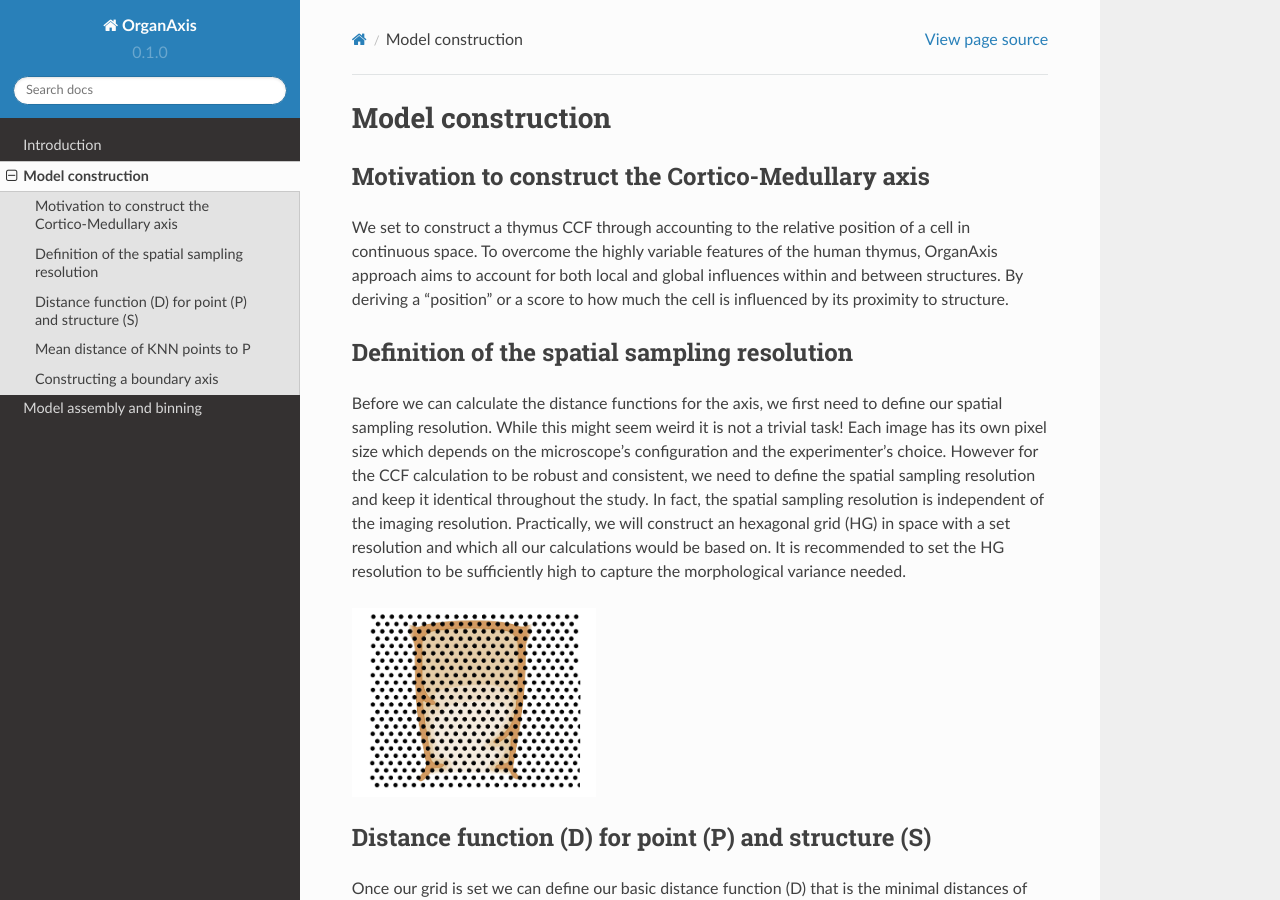
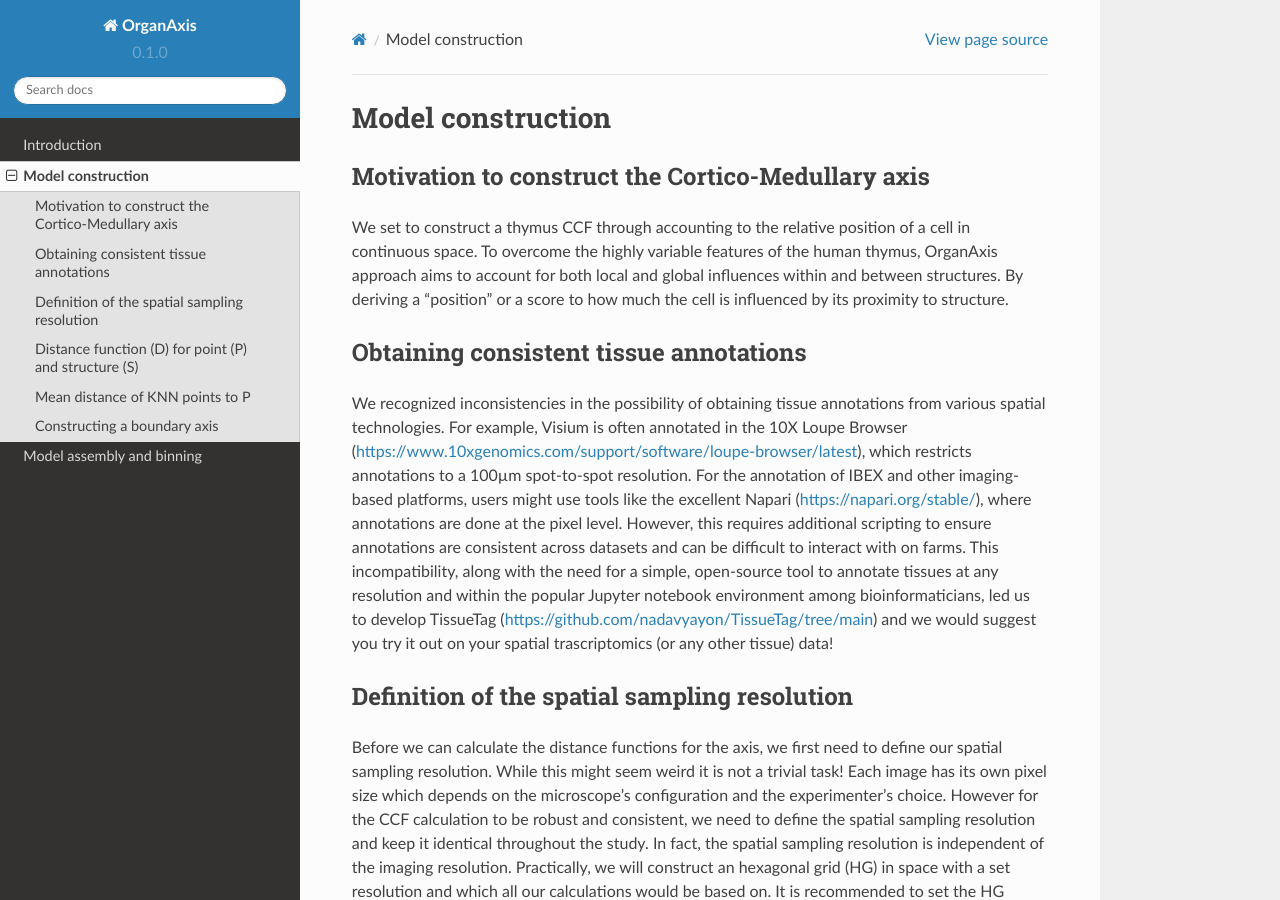
Before and after one commit to nadavyayon/organ_axis_tutorial, a Sphinx documentation site: the page built from docs/source/model.rst, in a window 1280 px wide and 900 px high. Built offline with Sphinx 7.4.7 and the Read the Docs theme 2.0.0, drawn with Linux system fonts in a browser that asks for light colours.

Commit message:
Update model.rst

```diff
--- a/docs/source/model.rst
+++ b/docs/source/model.rst
@@ -4,6 +4,10 @@ Model construction
 Motivation to construct the Cortico-Medullary axis
 ---------------
 We set to construct a thymus CCF through accounting to the relative position of a cell in continuous space. To overcome the highly variable features of the human thymus, OrganAxis approach aims to account for both local and global influences within and between structures. By deriving a "position" or a score to how much the cell is influenced by its proximity to structure.
+
+Obtaining consistent tissue annotations
+------------
+We recognized inconsistencies in the possibility of obtaining tissue annotations from various spatial technologies. For example, Visium is often annotated in the 10X Loupe Browser (https://www.10xgenomics.com/support/software/loupe-browser/latest), which restricts annotations to a 100µm spot-to-spot resolution. For the annotation of IBEX and other imaging-based platforms, users might use tools like the excellent Napari (https://napari.org/stable/), where annotations are done at the pixel level. However, this requires additional scripting to ensure annotations are consistent across datasets and can be difficult to interact with on farms. This incompatibility, along with the need for a simple, open-source tool to annotate tissues at any resolution and within the popular Jupyter notebook environment among bioinformaticians, led us to develop TissueTag (https://github.com/nadavyayon/TissueTag/tree/main) and we would suggest you try it out on your spatial trascriptomics (or any other tissue) data!
 
 Definition of the spatial sampling resolution
 ---------------
```
